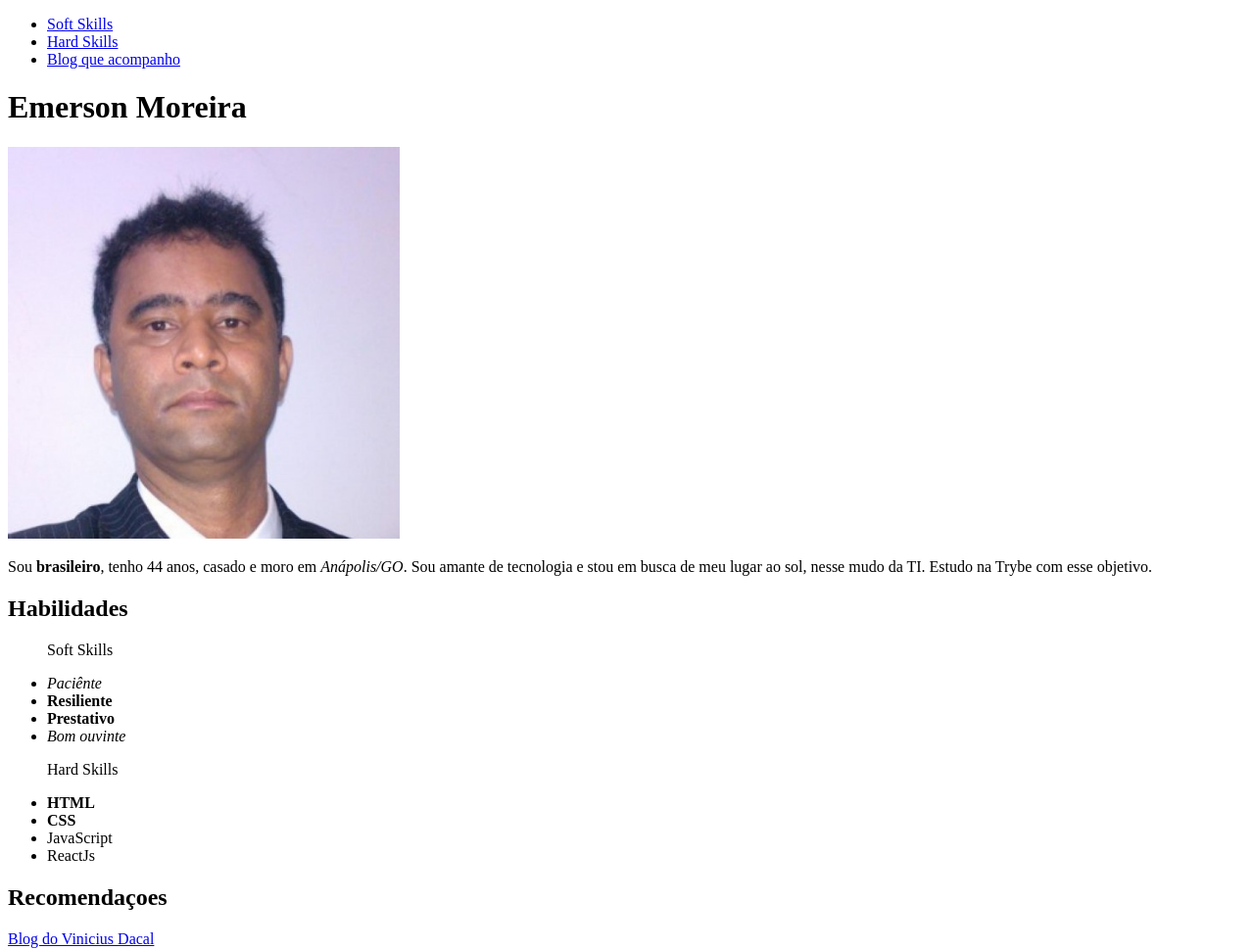
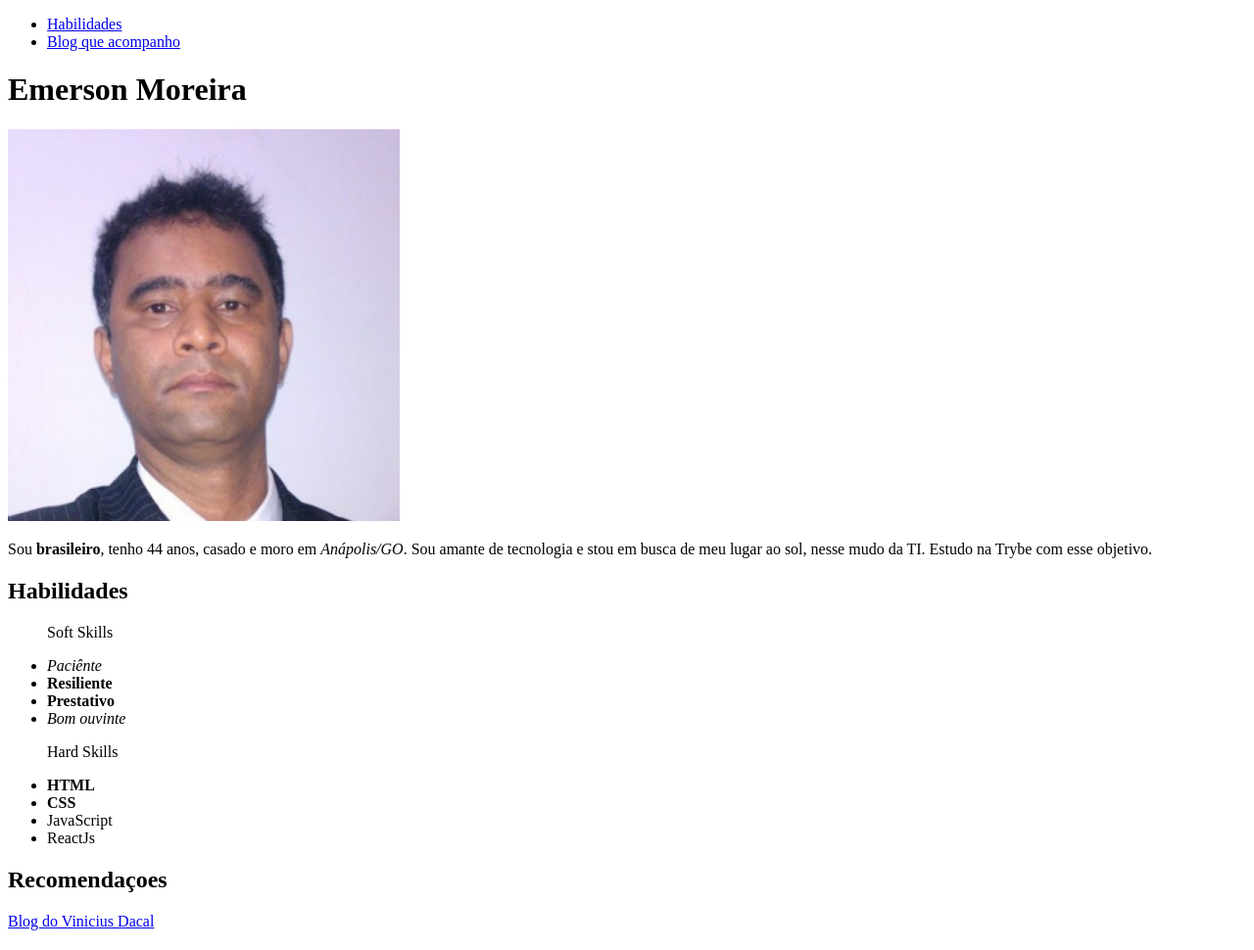
Before and after one commit to eemr3/eemr3.github.io, a plain HTML site: page index.html in a window 1280 px wide. Shown: the whole page at 98% size. Drawn offline with Linux system fonts and the light colour scheme.

Commit message:
Altera lista com links interno

```diff
--- a/index.html
+++ b/index.html
@@ -8,8 +8,7 @@
   </head>
   <body>
     <ul>
-      <li><a href="#soft-skills">Soft Skills</a></li>
-      <li><a href="#hard-skills">Hard Skills</a></li>
+      <li><a href="#habilidades">Habilidades</a></li>
       <li><a href="#recomendacao">Blog que acompanho</a></li>
     </ul>
     <h1>Emerson Moreira</h1>
@@ -25,7 +24,7 @@
       <em>Anápolis/GO</em>. Sou amante de tecnologia e stou em busca de meu
       lugar ao sol, nesse mudo da TI. Estudo na Trybe com esse objetivo.
     </p>
-    <h2>Habilidades</h2>
+    <h2 id="habilidades">Habilidades</h2>
     <ul>
       <p id="soft-skills">Soft Skills</p>
       <li><em>Paciênte</em></li>
```
